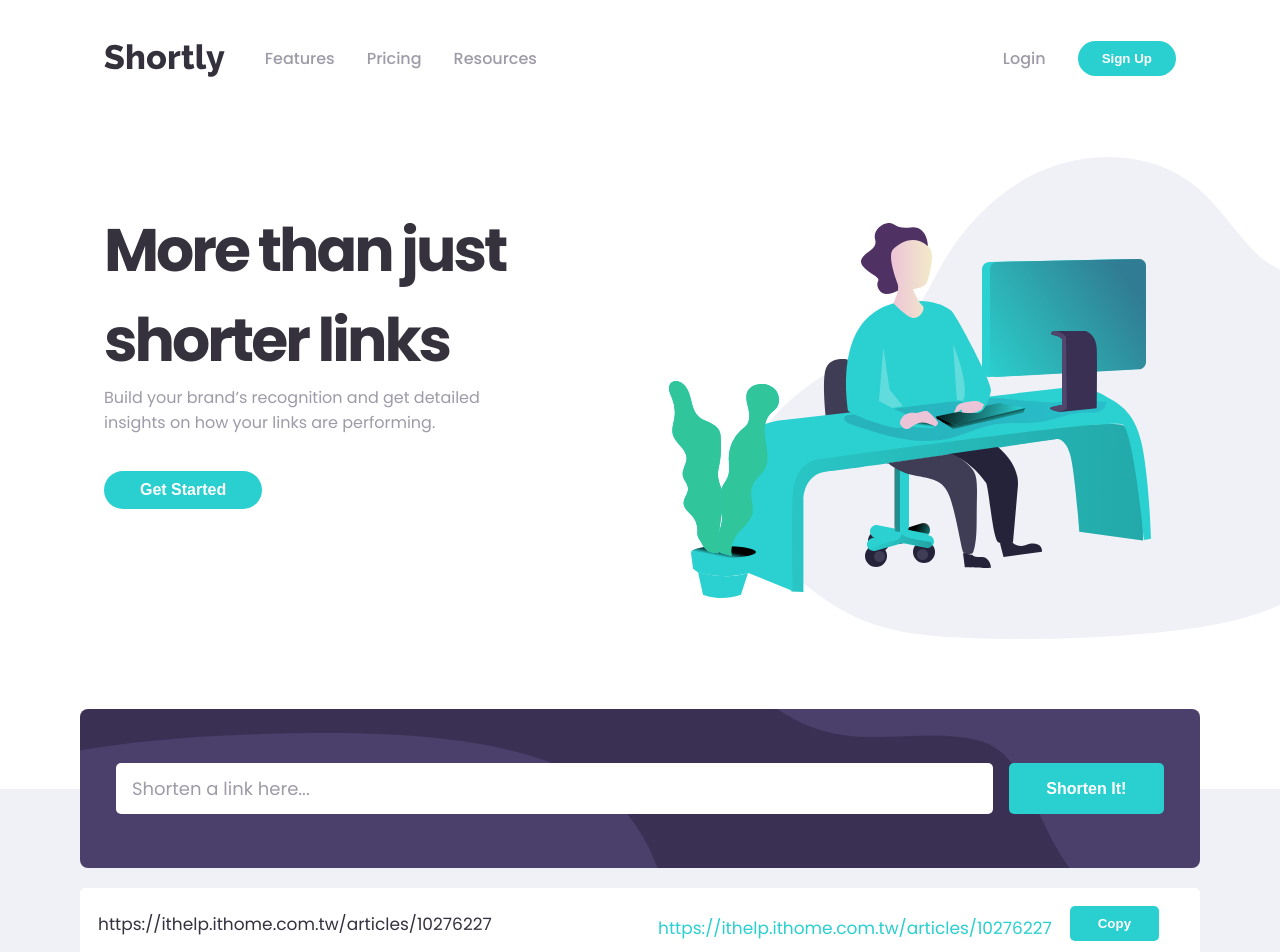
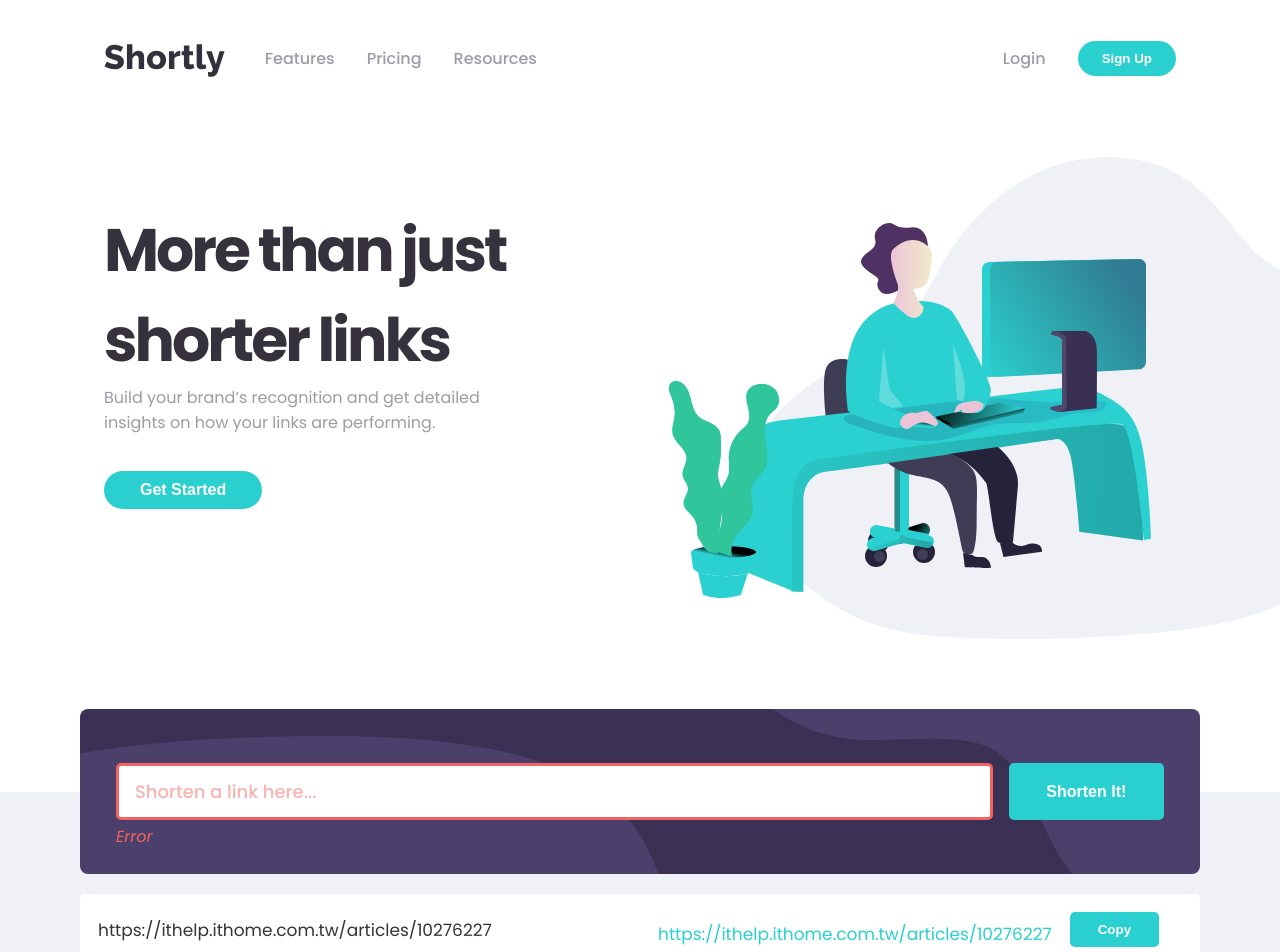
Before and after one commit to LunZaiZai0223/FM-url-shortening-api, a React (Create React App) app: page / in a window 1280 px wide. Shown: the top 952 px of the page. Built offline with nearby package versions, Linux system fonts and the light colour scheme.

Commit message:
feat: add form invalid style

```diff
--- a/src/App.tsx
+++ b/src/App.tsx
@@ -1,5 +1,3 @@
-import React from 'react';
-
 import RootLayout from './RootLayout';
 
 function App() {
--- a/src/Components/Form/index.module.scss
+++ b/src/Components/Form/index.module.scss
@@ -39,6 +39,7 @@
       gap: 16px;
       width: 100%;
       justify-content: center;
+      position: relative;
 
       input {
         width: 85%;
@@ -70,6 +71,27 @@
           opacity: 1;
         }
       }
+
+      &.is-invalid {
+        .feedback {
+          color: colors.$secondary-red;
+          display: block;
+          position: absolute;
+          bottom: -50%;
+          left: 0;
+          font-style: italic;
+          // align-self: flex-start;
+        }
+        input {
+          border: 3.5px solid colors.$secondary-red;
+
+          &::placeholder {
+            color: colors.$secondary-light-red;
+            font-weight: 500;
+            opacity: 0.8;
+          }
+        }
+      }
     }
   }
 }
@@ -94,5 +116,12 @@
     .btn {
       width: 100% !important;
     }
+
+    &.is-invalid {
+      .feedback {
+        position: static !important;
+        align-self: flex-start;
+      }
+    }
   }
 }
--- a/src/Components/Form/index.tsx
+++ b/src/Components/Form/index.tsx
@@ -1,20 +1,36 @@
 // components
 import Button from '../Button';
 
+import API from '../../api';
+
 // style classes
 import styles from './index.module.scss';
+import { useEffect } from 'react';
 
 interface Props {
   onSubmit?: Function;
 }
 
 const Form = (props: Props) => {
+  // useEffect(() => {
+  //   const queryParam = new URLSearchParams({
+  //     url: 'https://jason89521.github.io/URL-Shortening-API/12313j',
+  //   });
+  //   const requestUrl = `${API.base_url}/shorten?${queryParam}`;
+  //   fetch(requestUrl)
+  //     .then(data => data.json())
+  //     .then(result => {
+  //       console.log(result);
+  //     });
+  // }, []);
+
   return (
     <section className={styles.container}>
       <div className={styles.wrapper}>
         <form>
-          <div className={`${styles['form-control']}`}>
+          <div className={`${styles['form-control']} ${styles['is-invalid']}`}>
             <input placeholder="Shorten a link here..." />
+            <span className={styles.feedback}>Error</span>
             <Button classes={styles.btn}>Shorten It!</Button>
           </div>
         </form>
--- /dev/null
+++ b/src/api/index.ts
@@ -0,0 +1,5 @@
+const API = {
+  base_url: 'https://api.shrtco.de/v2',
+};
+
+export default API;
--- a/src/styles/colors.scss
+++ b/src/styles/colors.scss
@@ -2,6 +2,7 @@ $primary-cyan: hsl(180, 66%, 49%);
 $primary-light-cyan: hsl(180, 66%, 60%);
 $primary-dark-violet: hsl(257, 27%, 26%);
 $secondary-red: hsl(0, 87%, 67%);
+$secondary-light-red: hsl(0, 87%, 80%);
 $neutral-gray: hsl(0, 0%, 75%);
 $neutral-grayish-violet: hsl(257, 7%, 63%);
 $neutral-light-violet: #f0f1f6;
```
Also changed, not shown: src/logo.svg (deleted).
